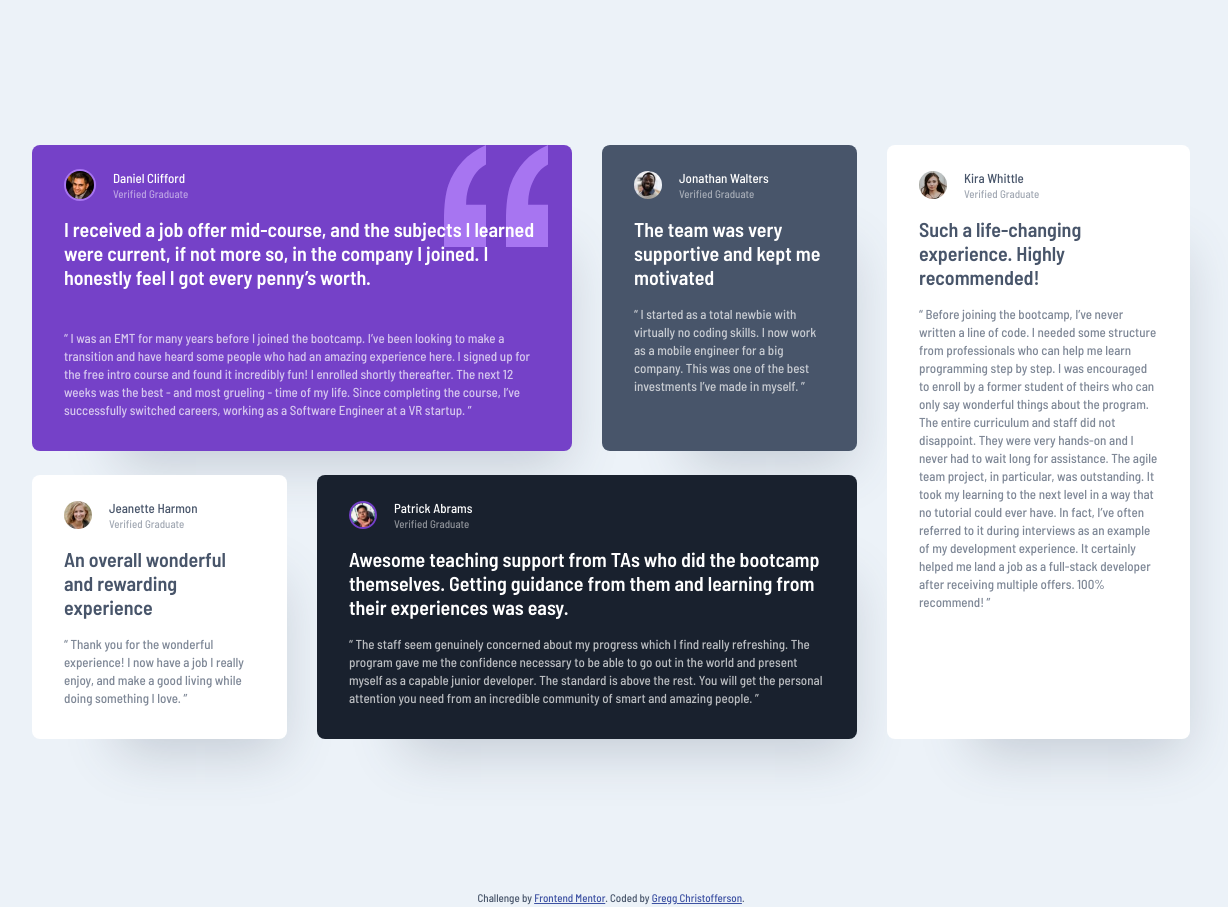
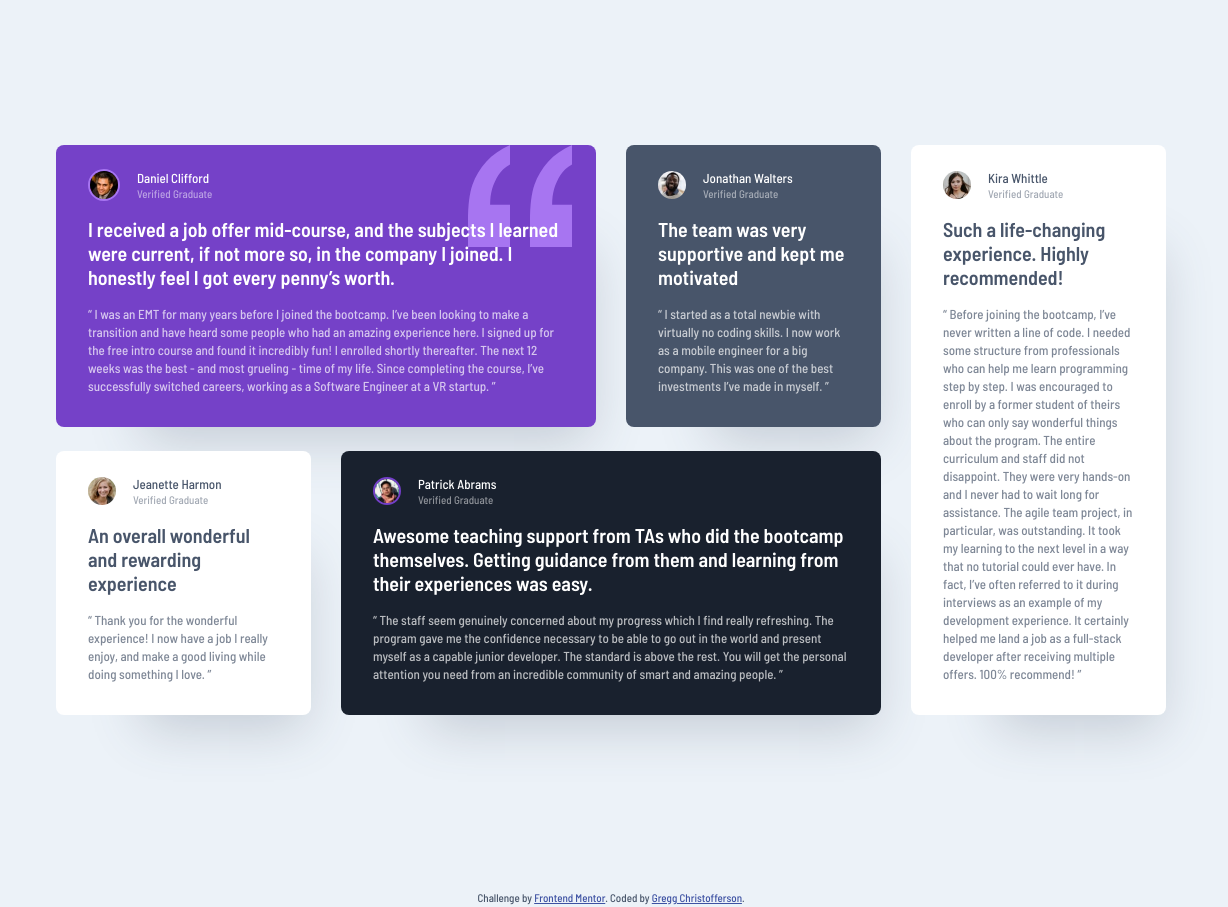
Before and after one commit to gchristofferson/testimonials-grid-section, a plain HTML site: page index.html in a window 1536 px wide. Shown: the whole page, without its empty margins (157-1385 px from the left). Drawn offline with Linux system fonts and the light colour scheme.

Commit message:
fixed width and height on testimonial cards

```diff
--- a/css/style.css
+++ b/css/style.css
@@ -189,8 +189,21 @@ article:first-of-type {
         grid-row: 1 / span 1;
     }
 
+    .testimonial-1,
+    .testimonial-2,
+    .testimonial-3,
+    .testimonial-4 {
+        max-height: 282px;
+    }
+
     .testimonial-1 {
         grid-column: 1 / span 2;
+    }
+
+    .testimonial-2,
+    .testimonial-3,
+    .testimonial-5 {
+        max-width: 255px;
     }
 
     .testimonial-2 {
@@ -215,4 +228,8 @@ article:first-of-type {
         grid-column: 4 / span 1;
         min-height: 100%;
     }
+
+    .testimonial-1 .testimonial__title {
+        margin-bottom: 16px;
+    }
 }
```
